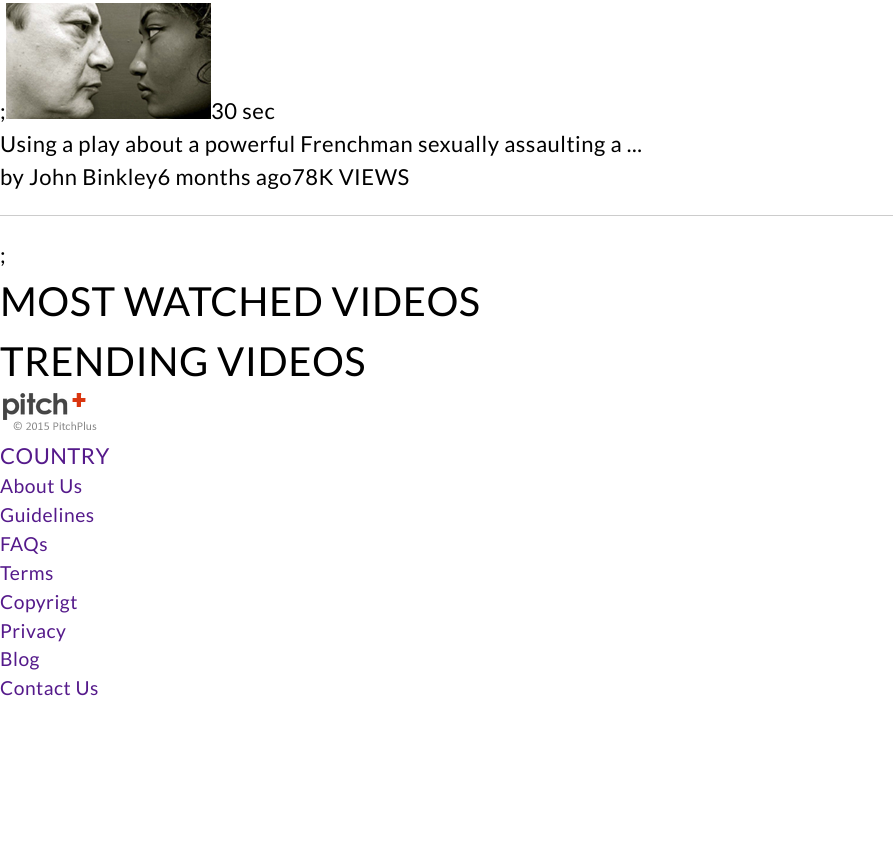
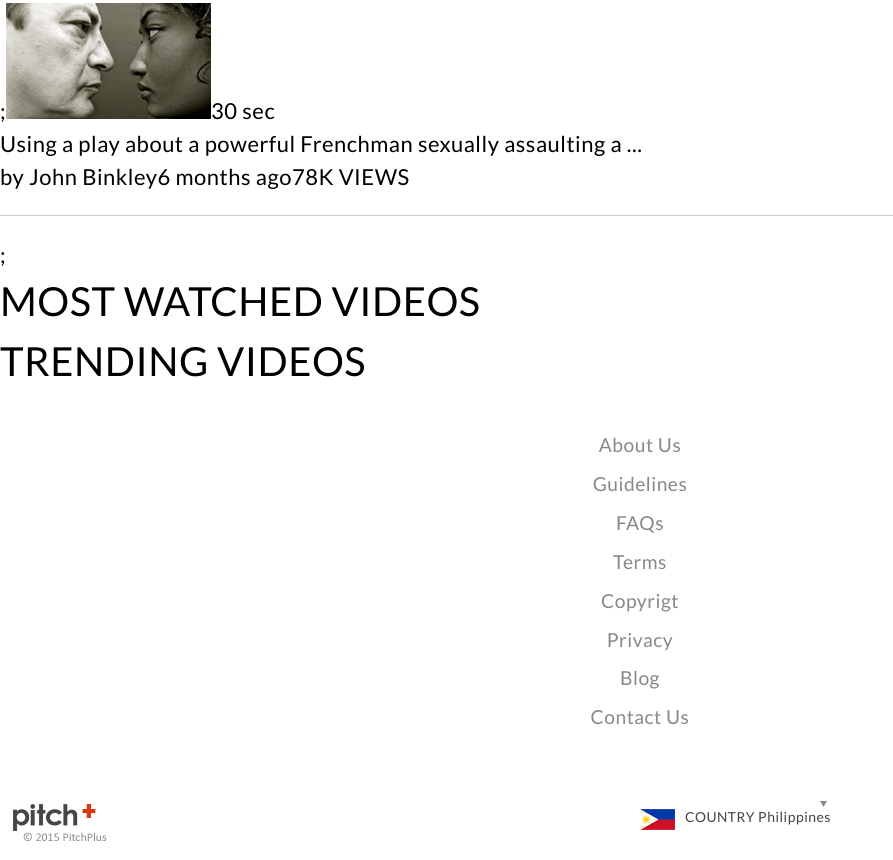
Before and after one commit to riodel27/Pitch, a website: page index.html in a window 1280 px wide. Shown: the part 3265-4125 px from the top of the page, without its empty margins (0-893 px from the left). Before the commit the page ends 3968 px from the top, so only its background shows below. Drawn offline with nearby package versions, Linux system fonts and the light colour scheme.

Commit message:
style footer

```diff
--- a/app/scss/app.scss
+++ b/app/scss/app.scss
@@ -2,6 +2,6 @@
 
 @import "components/header";
 @import "components/hero";
+@import "components/footer";
 @import "settings/reset";
 @import "tools/mixins";
-@import url('https://fonts.googleapis.com/css?family=Lato:300,300i,400,400i,700,700i');
--- /dev/null
+++ b/app/scss/components/_footer.scss
@@ -0,0 +1,52 @@
+.footer{
+  display: flex;
+  flex-wrap: wrap;
+  .footer-logo{
+    flex: 1 50%;
+    order:1;
+    padding: 10px 0 10px 10px;
+  }
+  .footer-flag{
+    flex: 1 50%;
+    order: 2;
+    background-image: url('../../img/flag.png');
+    background-repeat: no-repeat;
+    background-position: 0 17px;
+    padding-left: 45px;
+    padding-bottom: 15px;
+    padding-top: 5px;
+
+    a{
+      font-size: 0.625rem;
+      color: #444444;
+      line-height: 0;
+      background-image: url('../../img/drop-icon.png');
+      background-repeat: no-repeat;
+      background-position: 135px 0px;
+      padding-right: 20px;
+      padding-top: 7px;
+      padding-bottom: 10px;
+
+    }
+
+    .country{
+        font-size: 14px;
+    }
+  }
+  .footer-nav{
+    margin: 30px 0 50px 0;
+    flex:1 100%;
+    order:0;
+    ul{
+      li{
+        text-align: center;
+        margin: 10px 0;
+
+      }
+      a{
+          color: #888888;
+          font-size: 0.875rem;
+      }
+    }
+  }
+}
--- a/app/scss/components/_header.scss
+++ b/app/scss/components/_header.scss
@@ -2,6 +2,7 @@
   display: flex;
   flex-wrap: wrap;
   // margin-bottom: 30px;
+
   padding: 10px 0 0 0;
   .logo{
     flex: 1 70% ;
--- a/app/scss/components/_hero.scss
+++ b/app/scss/components/_hero.scss
@@ -1,5 +1,6 @@
 .hero{
-  background-color: #ffa244;
+   background-color: #ffa244;
+
   padding: 40px 20px 50px 20px;
   //max-width: 100%;
   .hero-left-content{
--- a/index.html
+++ b/index.html
@@ -11,7 +11,9 @@
         <!-- Place favicon.ico in the root directory -->
 
         <link rel="stylesheet" href="css/app.css">
+        <link href="https://fonts.googleapis.com/css?family=Lato" rel="stylesheet">
         <script src="js/vendor/modernizr-2.8.3.min.js"></script>
+
 
     </head>
     <body>
@@ -93,7 +95,9 @@
             <a href=""><img src="img/footer-logo.png" alt=""></a>
           </div>
           <div class="footer-flag">
-            <a href="">COUNTRY</a>
+            <!-- <a href="">COUNTRY Philippines</a> -->
+              <a href=""><span class="ctry">COUNTRY</span> <span class="country">Philippines</span></a>
+
           </div>
           <div class="footer-nav">
             <ul>
```
Also changed, not shown: css/app.css, 1 other file.
